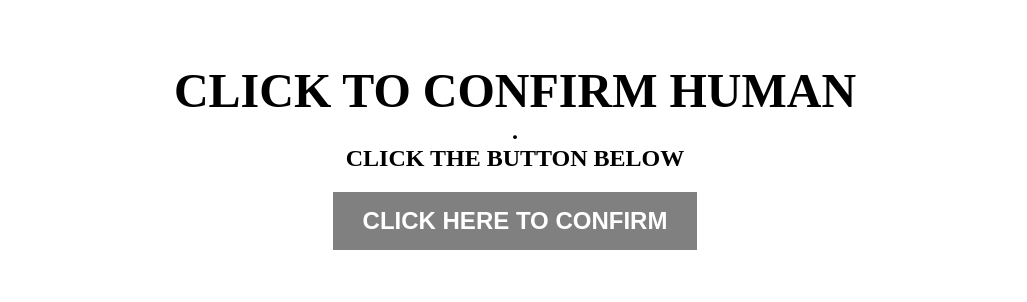
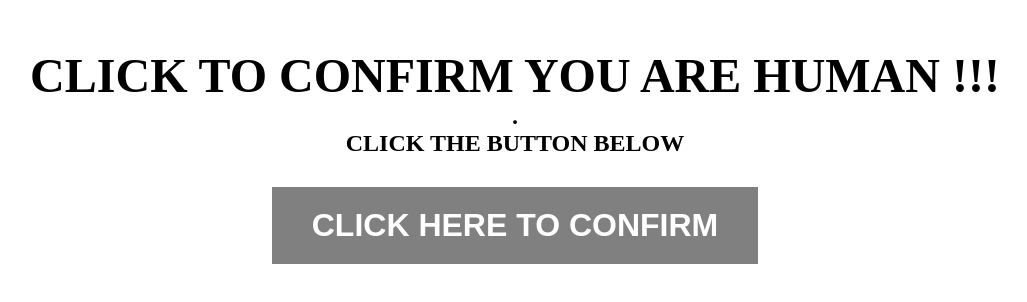
Before and after one commit to robert9868/adulyt, a plain HTML site: page index.html in a window 1280 px wide. Shown: the part 244-546 px from the top of the page, without its empty margins (125-1152 px from the left). Drawn offline with Linux system fonts and the light colour scheme.

Commit message:
Update index.html

```diff
--- a/index.html
+++ b/index.html
@@ -27,9 +27,9 @@
             margin: 0;
         }
         button {
-            margin-top: 20px;
-            padding: 15px 30px;
-            font-size: 1.5em;
+            margin-top: 30px;
+            padding: 20px 40px;
+            font-size: 2em;
             font-weight: bold;
             color: white;
             background-color: grey;
@@ -50,7 +50,7 @@
     </style>
 </head>
 <body>
-    <h1>CLICK TO CONFIRM HUMAN</h1>
+    <h1>CLICK TO CONFIRM YOU ARE HUMAN !!!</h1>
     <p>.</p>
     <p>CLICK THE BUTTON BELOW</p>
     <button id="enterButton">CLICK HERE TO CONFIRM</button>
```
